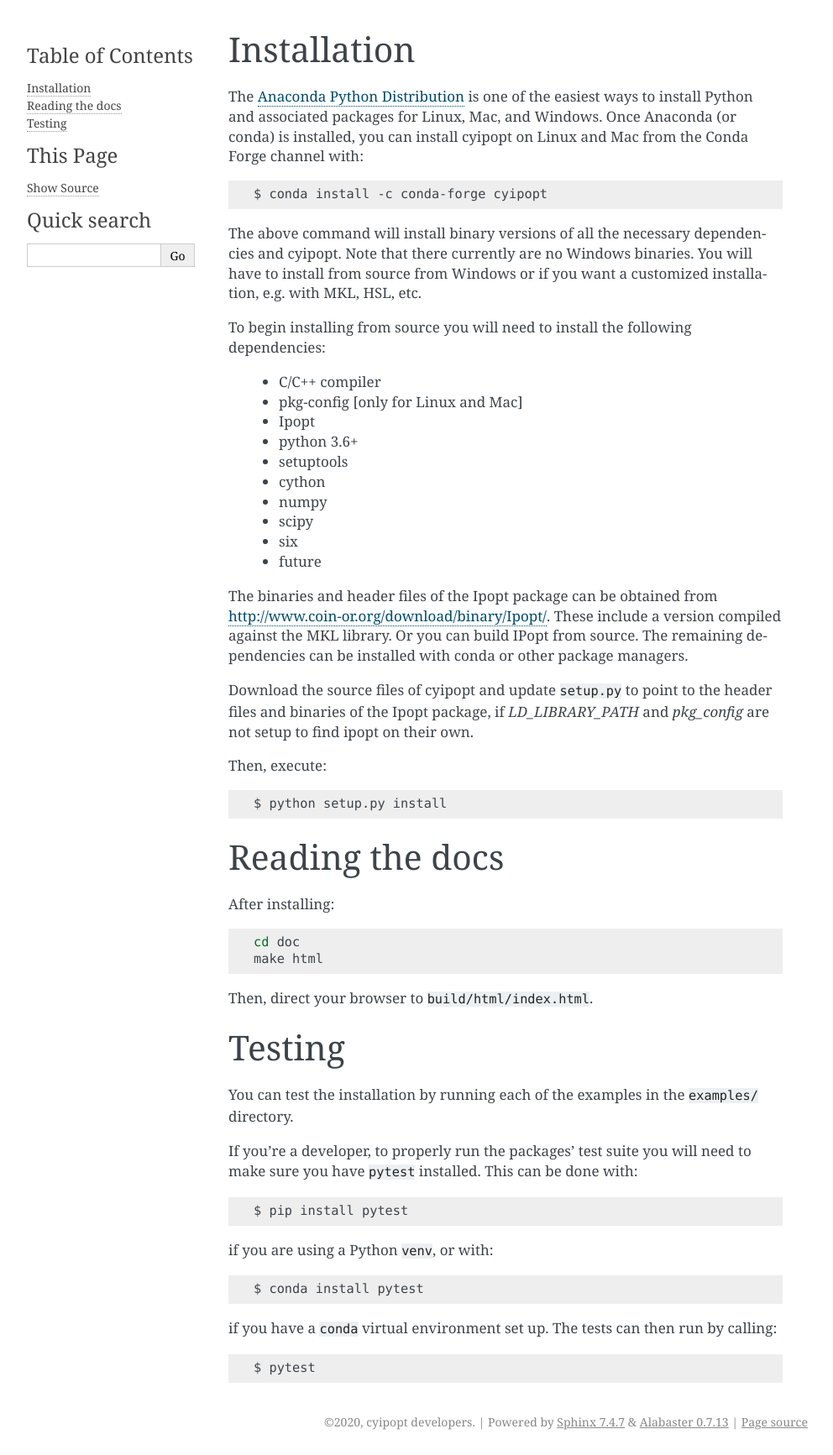
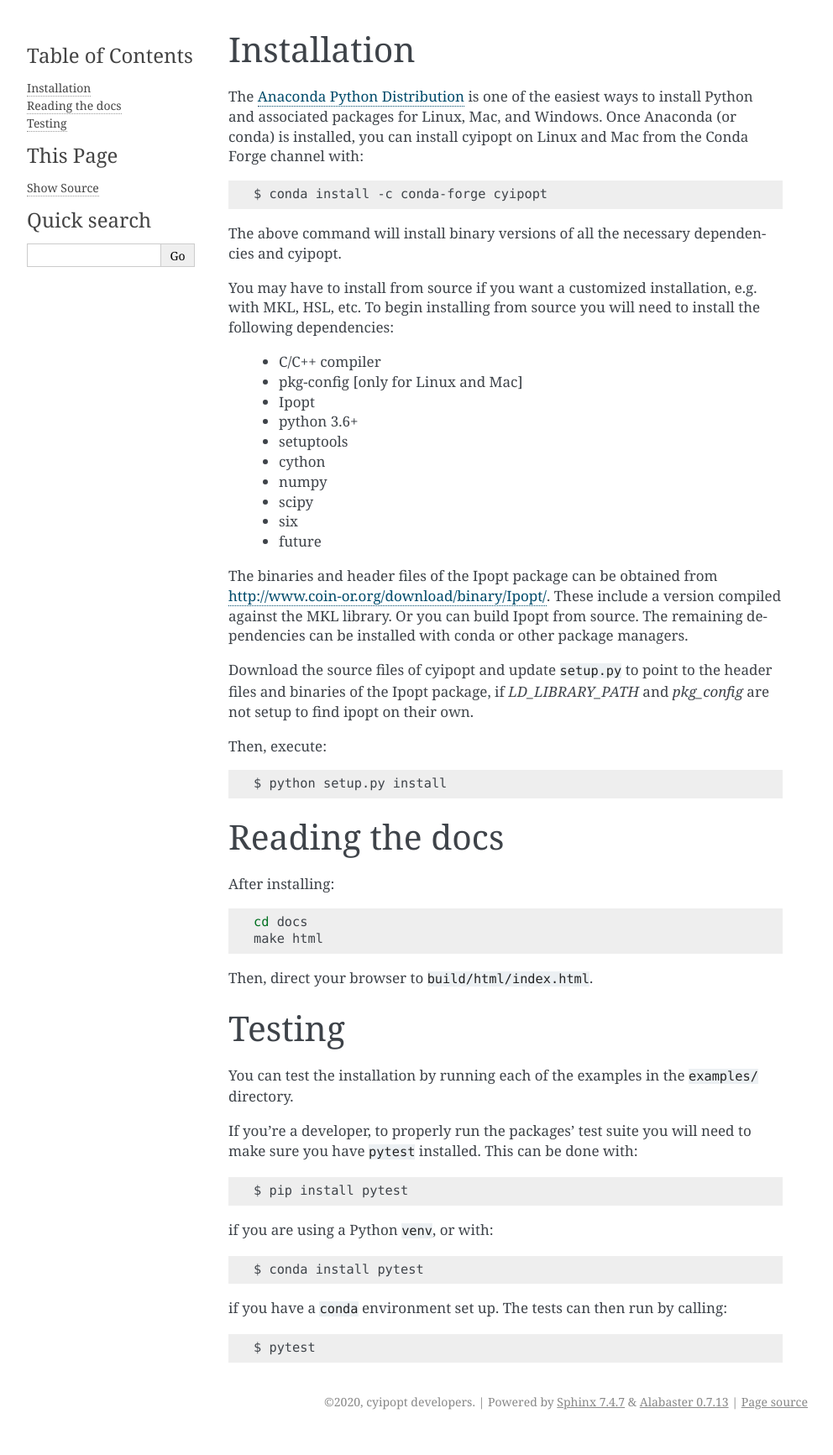
Before and after one commit to mechmotum/cyipopt, a Sphinx documentation site: the page built from docs/source/install.rst, in a window 1280 px wide. Shown: the whole page at 84% size, without its empty margins (148-1140 px from the left). Built offline with Sphinx 7.4.7, drawn with Linux system fonts in a browser that asks for light colours; after the commit the page ends 1709 px from its top, so only the background shows below that.

Commit message:
Formatting improvements to the docs.

```diff
--- a/docs/source/index.rst
+++ b/docs/source/index.rst
@@ -1,8 +1,3 @@
-.. cyipopt documentation master file, created by
-   sphinx-quickstart on Sat Mar 10 21:53:11 2012.
-   You can adapt this file completely to your liking, but it should at least
-   contain the root `toctree` directive.
-
 Welcome to cyipopt's documentation!
 ===================================
 
--- a/docs/source/install.rst
+++ b/docs/source/install.rst
@@ -11,12 +11,11 @@
    $ conda install -c conda-forge cyipopt
 
 The above command will install binary versions of all the necessary
-dependencies and cyipopt. Note that there currently are no Windows binaries.
-You will have to install from source from Windows or if you want a customized
-installation, e.g. with MKL, HSL, etc.
+dependencies and cyipopt.
 
-To begin installing from source you will need to install the following
-dependencies:
+You may have to install from source if you want a customized installation, e.g.
+with MKL, HSL, etc. To begin installing from source you will need to install
+the following dependencies:
 
   * C/C++ compiler
   * pkg-config [only for Linux and Mac]
@@ -31,7 +30,7 @@
 
 The binaries and header files of the Ipopt package can be obtained from
 http://www.coin-or.org/download/binary/Ipopt/. These include a version compiled
-against the MKL library. Or you can build IPopt from source. The remaining
+against the MKL library. Or you can build Ipopt from source. The remaining
 dependencies can be installed with conda or other package managers.
 
 Download the source files of cyipopt and update ``setup.py`` to point to the
@@ -47,7 +46,7 @@
 
 After installing::
 
-   cd doc
+   cd docs
    make html
 
 Then, direct your browser to ``build/html/index.html``.
@@ -55,9 +54,11 @@
 Testing
 =======
 
-You can test the installation by running each of the examples in the ``examples/`` directory.
+You can test the installation by running each of the examples in the
+``examples/`` directory.
 
-If you're a developer, to properly run the packages' test suite you will need to make sure you have ``pytest`` installed. This can be done with::
+If you're a developer, to properly run the packages' test suite you will need
+to make sure you have ``pytest`` installed. This can be done with::
 
     $ pip install pytest
 
@@ -65,6 +66,6 @@
 
     $ conda install pytest
 
-if you have a ``conda`` virtual environment set up. The tests can then run by calling::
+if you have a ``conda`` environment set up. The tests can then run by calling::
 
     $ pytest
```
